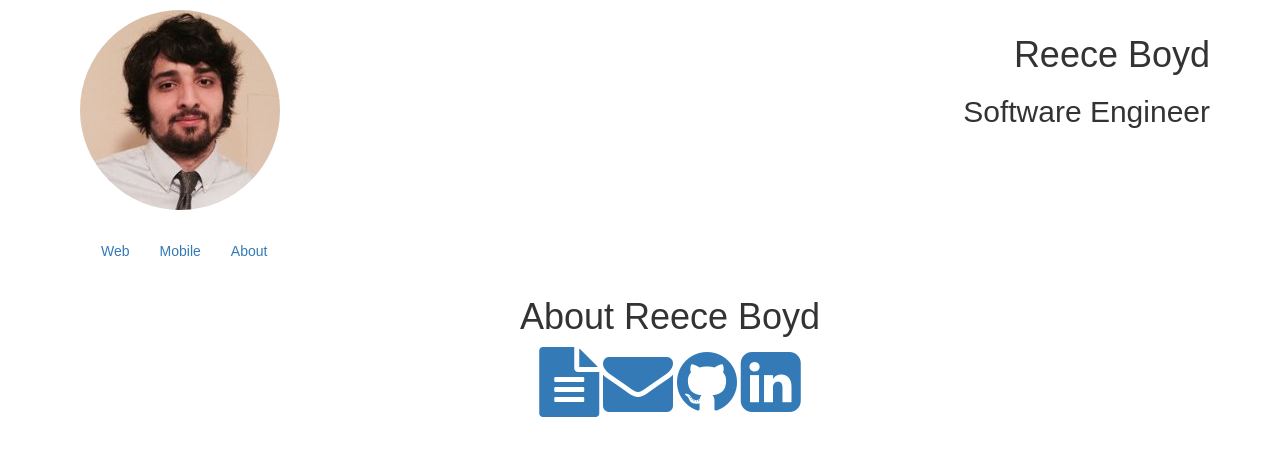
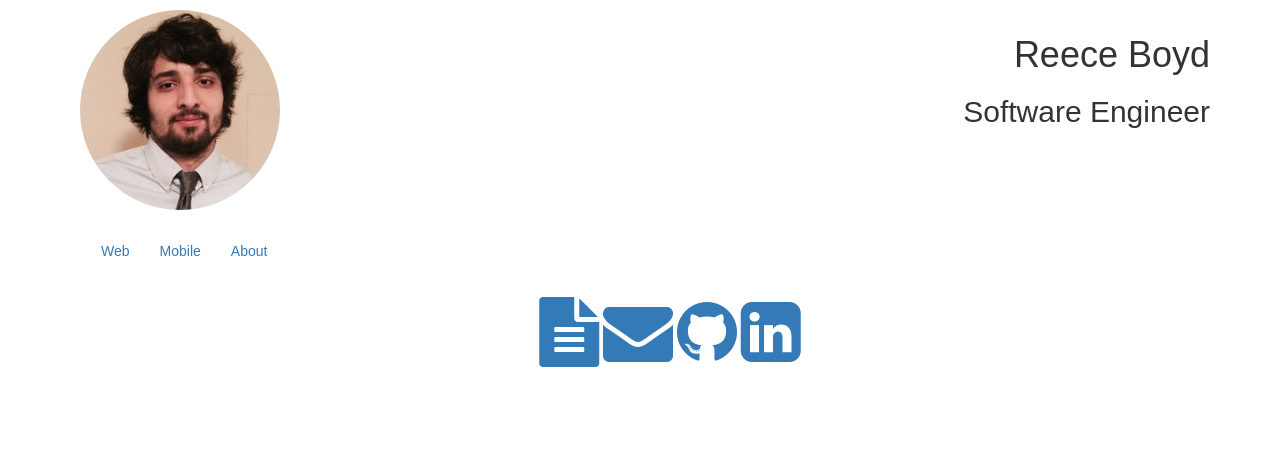
Before and after one commit to reecealanboyd/reecealanboyd.github.io, a Jekyll site: the page built from about.html, in a window 1280 px wide. Shown: the top 456 px of the page. Built offline with Jekyll 4.4.1, drawn with Linux system fonts in a browser that asks for light colours; nearby versions of some CDN libraries; some web fonts are replaced.

Commit message:
removed title from About because it looked bad

```diff
--- a/about.html
+++ b/about.html
@@ -3,13 +3,9 @@ layout: default
 title: Reece Boyd, Software Engineer
 ---
 <div class="container text-center">
-		<h1>
-			About Reece Boyd
-		</h1>
 	<a href="res/resume.pdf">
 		<i class="fa fa-file-text fa-5x" aria-hidden="true"></i>
 	</a>
-
 	<a href="mailto:rolltidereece@gmail.com">
 		<i class="fa fa-envelope fa-5x" aria-hidden="true"></i>
 	</a>
```
Lines whose indentation alone changed are shown as unchanged.
